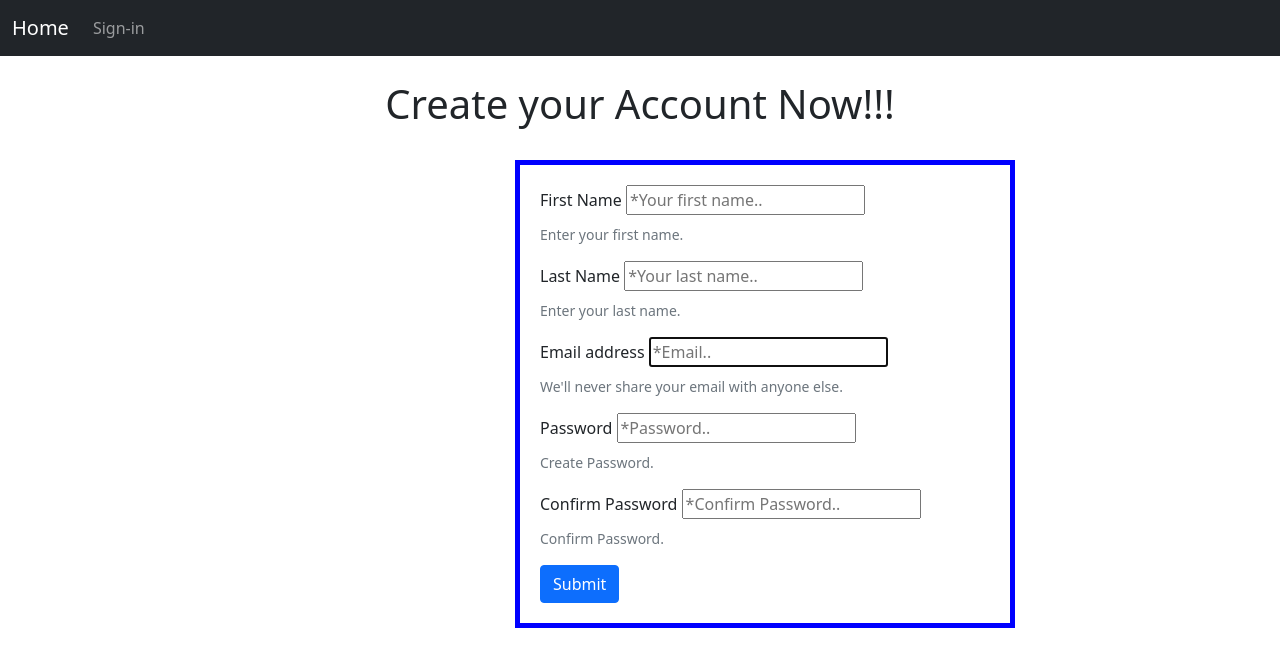
After one commit to debajyotiroyc/BlogPlatform_with_Django, a Django app: page /sign-up/ in a window 1280 px wide. The commit adds this page. Shown: the top 667 px of the page. Run offline with Django 3.2, Linux system fonts and the light colour scheme; some libraries are stand-ins or nearby versions.

Commit message:
Add files via upload

```diff
--- a/templates/base.html
+++ b/templates/base.html
@@ -16,10 +16,11 @@
             <div class="collapse navbar-collapse" id="navbarNav">
               <ul class="navbar-nav">
                 <li class="nav-item">
-                  <a class="nav-link" href="create/">Write Blog</a>
+                  <a class="nav-link" href="create/">Write A Blog</a>
                 </li>
+
                 <li class="nav-item">
-                  <a class="nav-link" href="/">My Blogs</a>
+                  <a class="nav-link" href="/logout">Log Out</a>
                 </li>
               </ul>
             </div>
--- a/templates/index.html
+++ b/templates/index.html
@@ -16,7 +16,7 @@
               <p class="card-text">{{blog.intro}}</p>
               <div class="d-flex justify-content-between align-items-center">
                 <div class="btn-group">
-                  <a href="{% url 'detail' blog.id %}" >Read More</a>
+                  <a href="{% url 'detail' blog.slug %}" >Read More</a>
 
                 </div>
                 <small class="text-muted">{{blog.date_time}}</small>
--- /dev/null
+++ b/templates/register.html
@@ -0,0 +1,56 @@
+<!DOCTYPE html>
+<html>
+    <head>
+        <meta charset="utf-8">
+        <title>Blog Platform </title>
+        <link href="https://cdn.jsdelivr.net/npm/bootstrap@5.1.0/dist/css/bootstrap.min.css" rel="stylesheet" integrity="sha384-KyZXEAg3QhqLMpG8r+8fhAXLRk2vvoC2f3B09zVXn8CA5QIVfZOJ3BCsw2P0p/We" crossorigin="anonymous">
+    </head>
+    <body>
+    <nav class="navbar navbar-expand-lg navbar-dark bg-dark">
+          <div class="container-fluid">
+            <a class="navbar-brand" href="/">Home</a>
+            <button class="navbar-toggler" type="button" data-bs-toggle="collapse" data-bs-target="#navbarNav" aria-controls="navbarNav" aria-expanded="false" aria-label="Toggle navigation">
+              <span class="navbar-toggler-icon"></span>
+            </button>
+            <div class="collapse navbar-collapse" id="navbarNav">
+              <ul class="navbar-nav">
+                <li class="nav-item">
+                  <a class="nav-link" href="/login">Sign-in</a>
+                </li>
+              </ul>
+            </div>
+          </div>
+    </nav>
+    <br>
+    <h1 align="center">Create your Account Now!!!</h1>
+    <br>
+    <form  style="padding:20px; border:5px solid blue;width:500px; margin-left:515px" method="post">
+        {% csrf_token %}
+  <div class="mb-3">
+      <label for="fname" class="form-label">First Name</label>
+    {{ form.first_name }}
+    <div id="fhelp" class="form-text">Enter your first name.</div>
+  </div>
+    <div class="mb-3">
+      <label for="fname" class="form-label">Last Name</label>
+    {{ form.last_name }}
+    <div id="lhelp" class="form-text">Enter your last name.</div>
+  </div>
+    <div class="mb-3">
+    <label for="exampleInputEmail1" class="form-label">Email address</label>
+    {{ form.username }}
+    <div id="emailHelp" class="form-text">We'll never share your email with anyone else.</div>
+  </div>
+  <div class="mb-3">
+    <label for="exampleInputPassword1" class="form-label">Password</label>
+    {{ form.password1 }}
+      <div id="pw1Help" class="form-text">Create Password.</div>
+  </div>
+<div class="mb-3">
+    <label for="exampleInputPassword2" class="form-label">Confirm Password</label>
+    {{ form.password2 }}
+    <div id="pw2Help" class="form-text">Confirm Password.</div>
+  </div>
+  <button type="submit" class="btn btn-primary">Submit</button>
+</form>
+    </body>
```
Also changed, not shown: templates/create.html (+9 -0 lines), templates/log_in.html (added, +54 -0 lines), templates/profile.html (added, +23 -0 lines).
